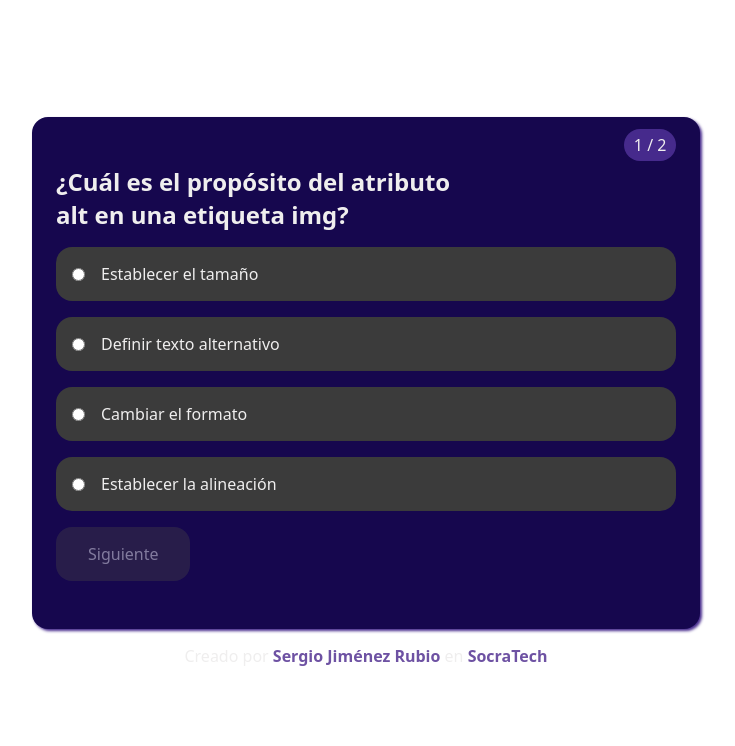
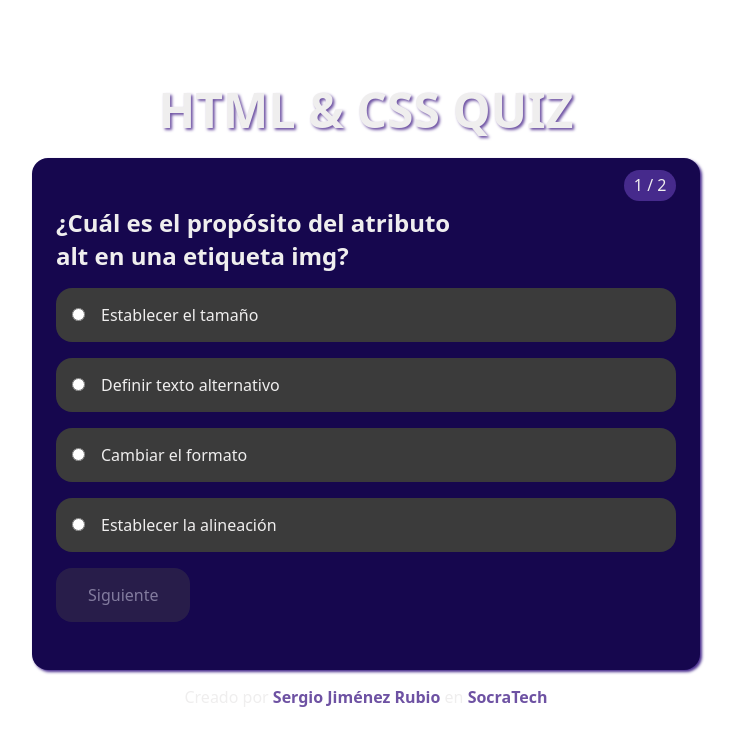
Before and after one commit to reposocratech/HTML-CSS-Quiz, a React (Vite) app: page / in a window 1280 px wide. Shown: the top 746 px of the page, without its empty margins (274-1009 px from the left). Built offline with nearby package versions, Linux system fonts and the light colour scheme.

Commit message:
Añadido h1

```diff
--- a/src/App.css
+++ b/src/App.css
@@ -29,6 +29,14 @@ main {
   padding-inline: 1rem;
 }
 
+h1 {
+  text-align: center;
+  margin-bottom: 1rem;
+  font-size: 3rem;
+  text-shadow: 2px 2px 3px var(--info-color);
+}
+
+h1,
 h2 {
   text-wrap: balance;
 }
--- a/src/App.jsx
+++ b/src/App.jsx
@@ -46,6 +46,7 @@ const Quiz = () => {
   return (
     <>
       <main>
+        <h1>HTML & CSS QUIZ</h1>
         {completed ? (
           <FinalView
             score={score}
```
